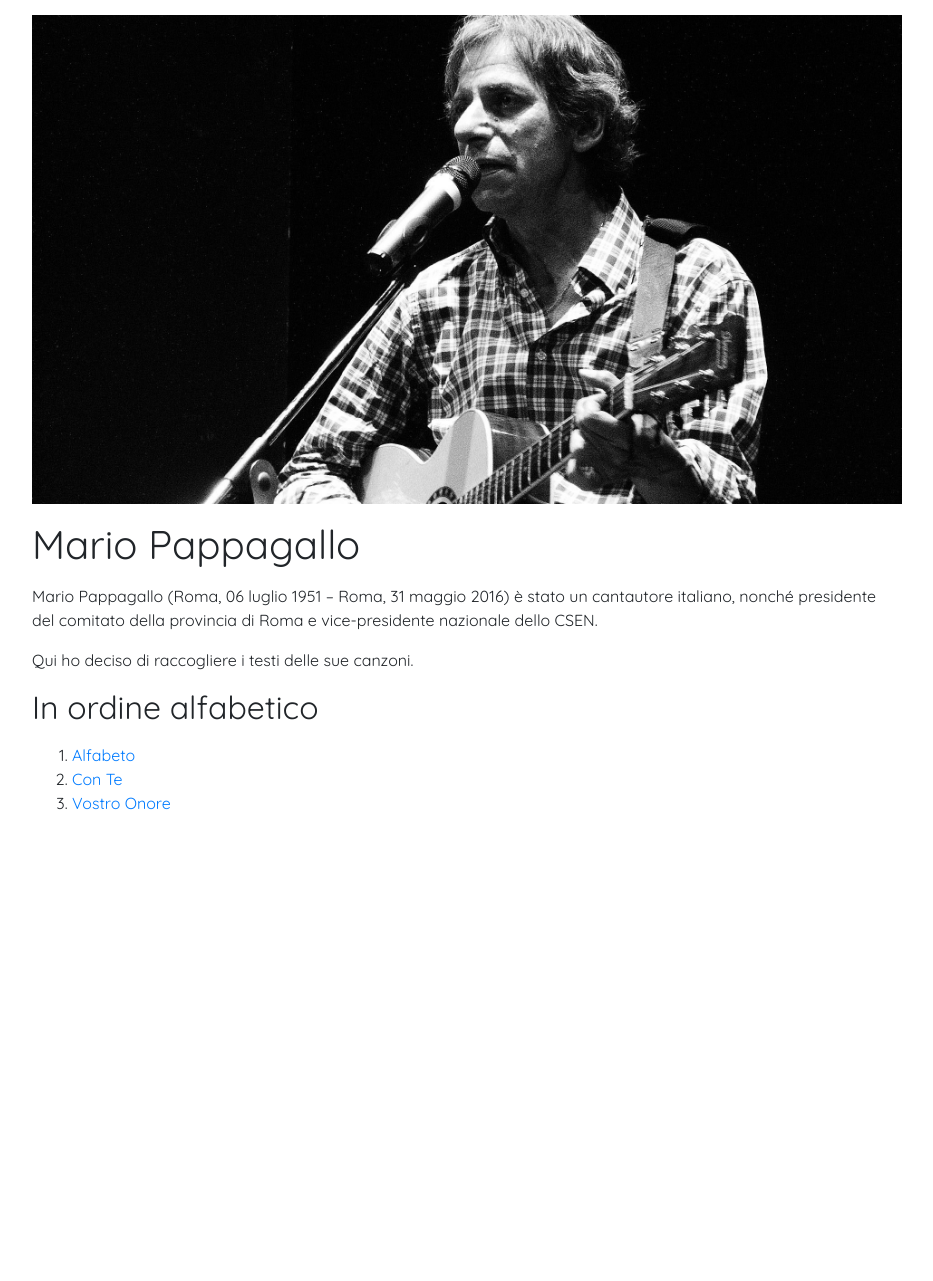
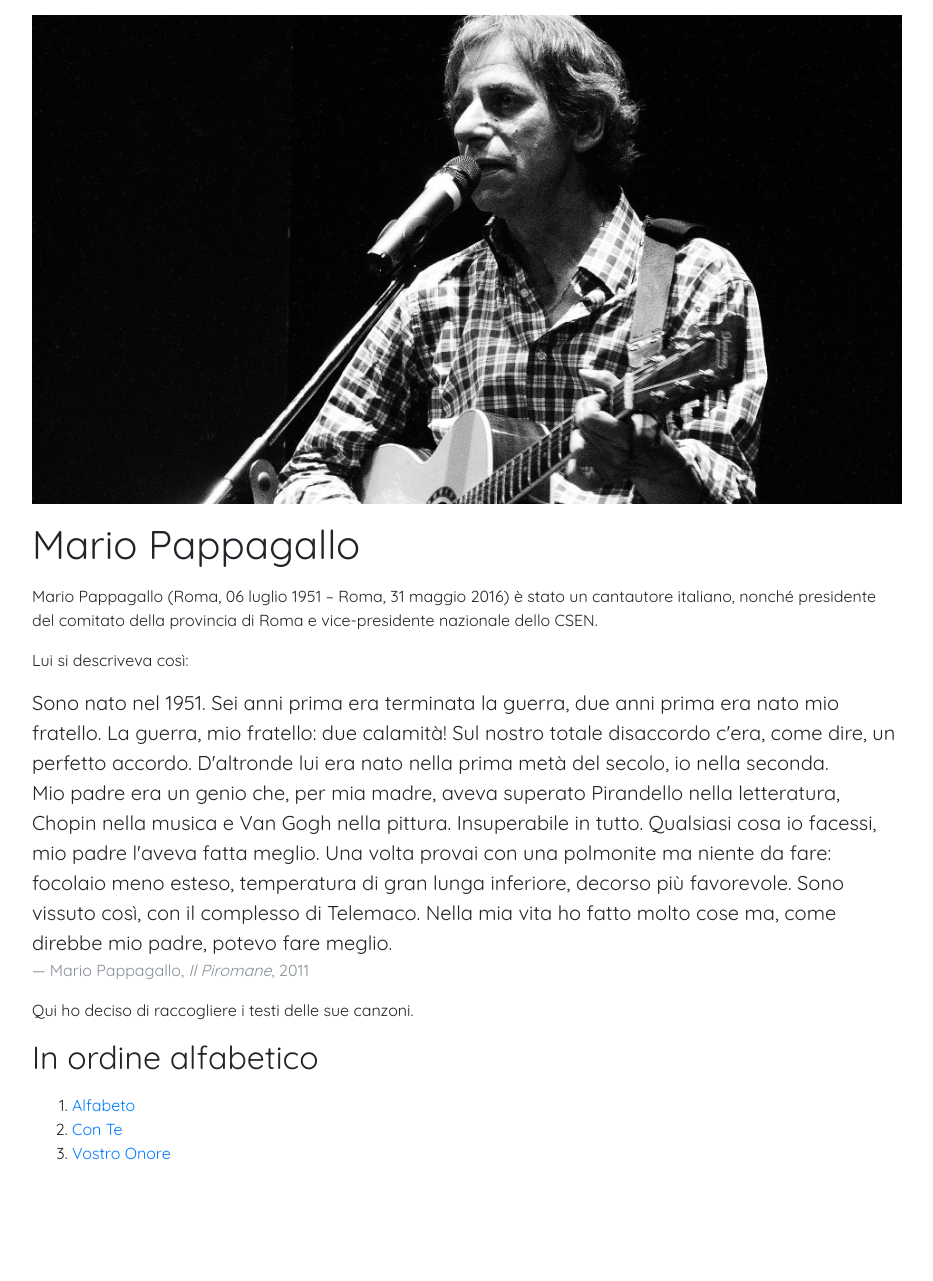
Before and after one commit to alessandrosp/mario-pappagallo, a Jekyll site: the page built from docs/index.html, in a window 1280 px wide. Shown: the whole page, without its empty margins (173-1106 px from the left). Built offline with Jekyll 4.4.1, drawn with Linux system fonts in a browser that asks for light colours; nearby versions of some CDN libraries; before the commit the page ends 931 px from its top, so only the background shows below that.

Commit message:
Update index.html

```diff
--- a/docs/index.html
+++ b/docs/index.html
@@ -10,6 +10,14 @@ layout: default
 		</p>
 		<p>
 			Mario Pappagallo (Roma, 06 luglio 1951 – Roma, 31 maggio 2016) è stato un cantautore italiano, nonché presidente del comitato della provincia di Roma e vice-presidente nazionale dello CSEN.
+		</p>
+		<p>
+			Lui si descriveva così:
+			<blockquote class="blockquote">
+			<p class="mb-0">Sono nato nel 1951. Sei anni prima era terminata la guerra, due anni prima era nato mio fratello. La guerra, mio fratello: due calamità! Sul nostro totale disaccordo c'era, come dire, un perfetto accordo. D'altronde lui era nato nella prima metà del secolo, io nella seconda.</p>
+			<p class="mb-0">Mio padre era un genio che, per mia madre, aveva superato Pirandello nella letteratura, Chopin nella musica e Van Gogh nella pittura. Insuperabile in tutto. Qualsiasi cosa io facessi, mio padre l'aveva fatta meglio. Una volta provai con una polmonite ma niente da fare: focolaio meno esteso, temperatura di gran lunga inferiore, decorso più favorevole. Sono vissuto così, con il complesso di Telemaco. Nella mia vita ho fatto molto cose ma, come direbbe mio padre, potevo fare meglio.</p>
+			<footer class="blockquote-footer">Mario Pappagallo, <cite title="Source Title">Il Piromane</cite>, 2011</footer>
+</blockquote>
 		</p>
 		<p>
 			Qui ho deciso di raccogliere i testi delle sue canzoni.
```
